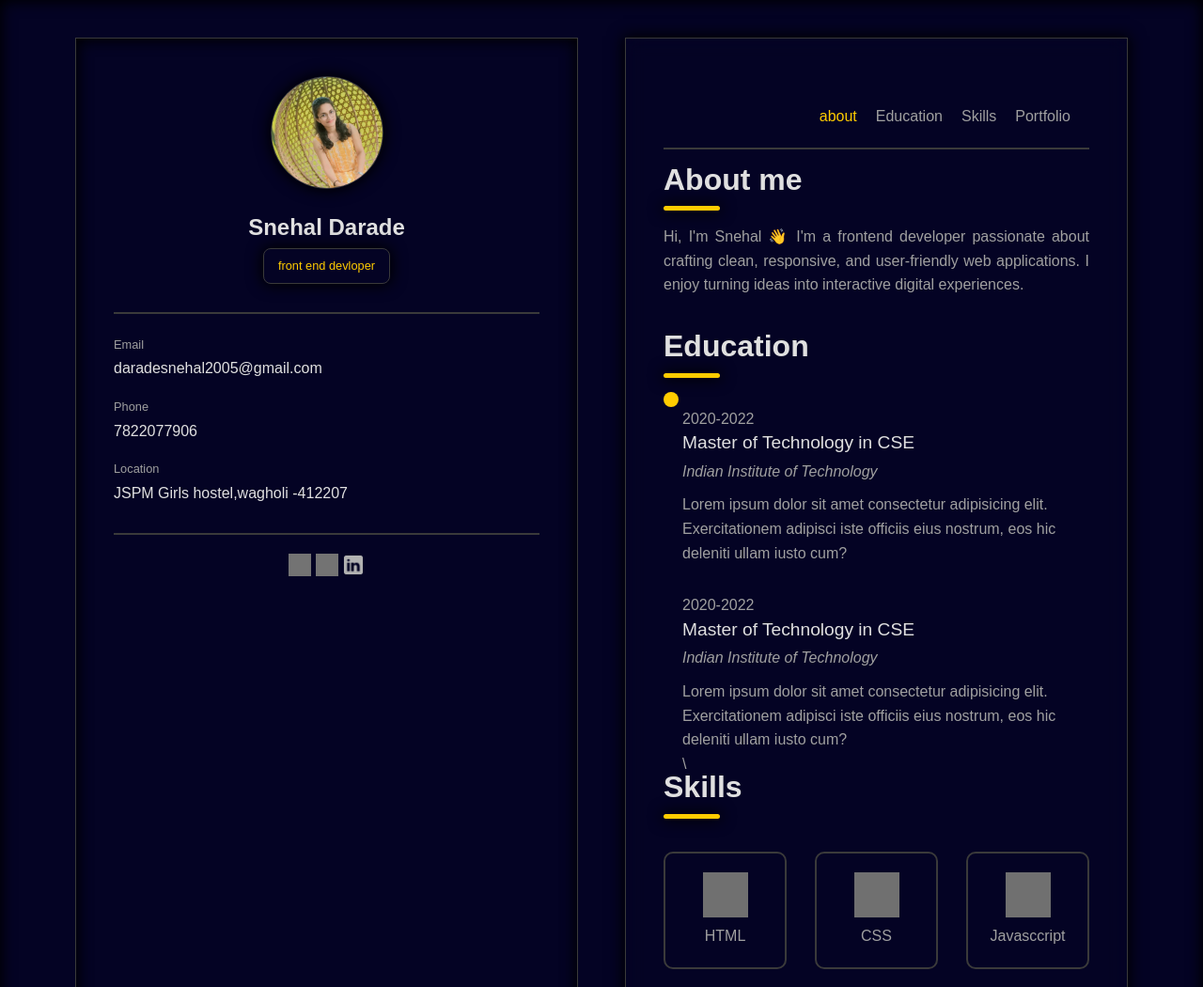
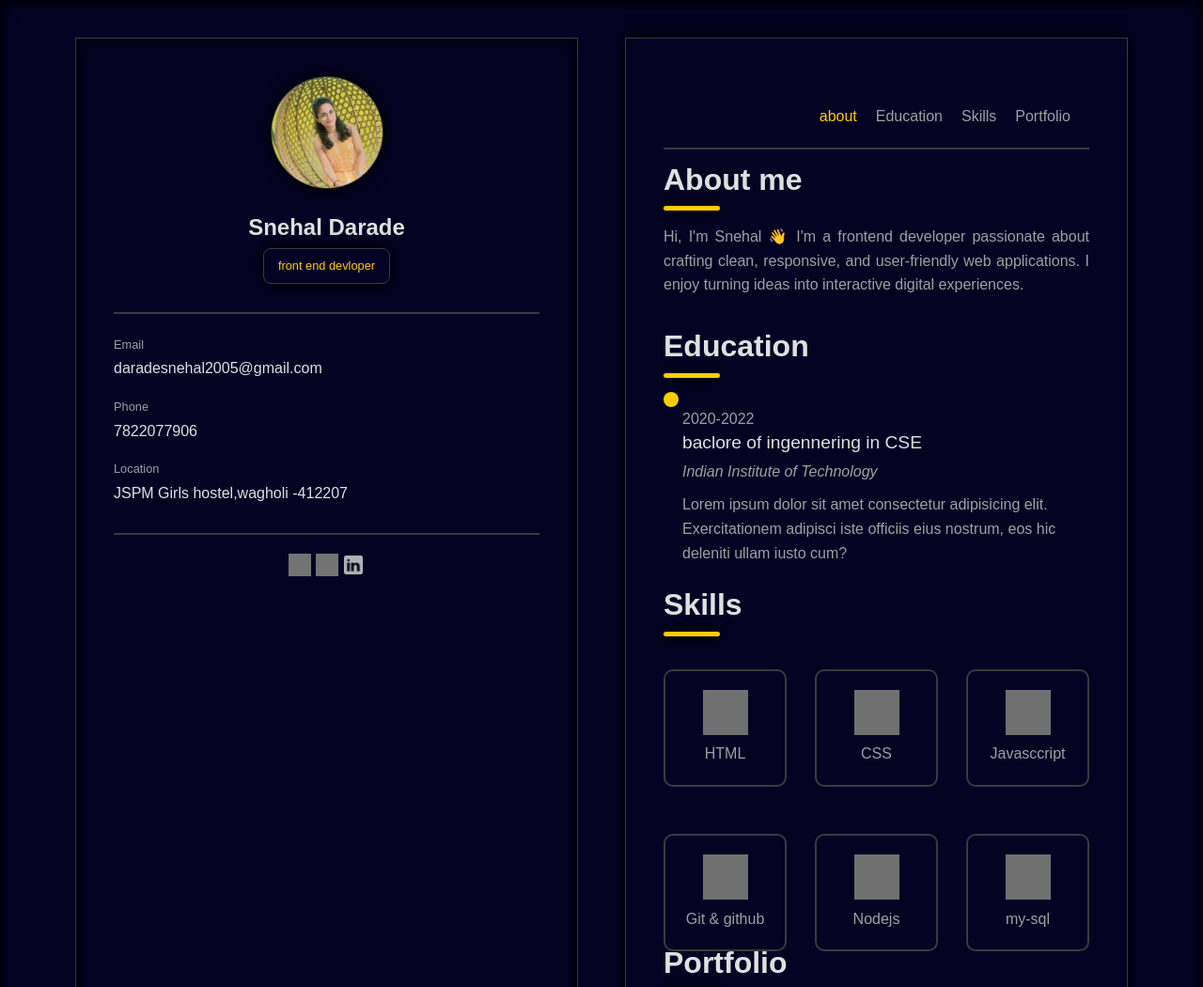
Before and after one commit to Snehal42/portfolio_1, a plain HTML site: page index.html in a window 1280 px wide. Shown: the top 1050 px of the page at 94% size. Drawn offline with Linux system fonts and the light colour scheme; grey boxes are pictures that could not be loaded.

Commit message:
education

```diff
--- a/index.html
+++ b/index.html
@@ -73,19 +73,11 @@
 
                     <div class="edfirst">
                         <div> 2020-2022</div>
-                        <h3 class="degree">Master of Technology in CSE</h3>
+                        <h3 class="degree">baclore of ingennering in CSE</h3>
                         <p class="college">Indian Institute of Technology</p>
                         <p class="work">Lorem ipsum dolor sit amet consectetur adipisicing elit. Exercitationem adipisci iste officiis eius nostrum, eos hic deleniti ullam iusto cum?</p>
                         <div class="goal"></div>
                     </div>
-                    <div class="edsecond">
-                        <div> 2020-2022</div>
-                        <h3 class="degree">Master of Technology in CSE</h3>
-                        <p class="college">Indian Institute of Technology</p>
-                        <p class="work">Lorem ipsum dolor sit amet consectetur adipisicing elit. Exercitationem adipisci iste officiis eius nostrum, eos hic deleniti ullam iusto cum?</p>\
-                        <div class="goal"></div>
-                    </div>
-
                 </div>
             </div>
 
```
